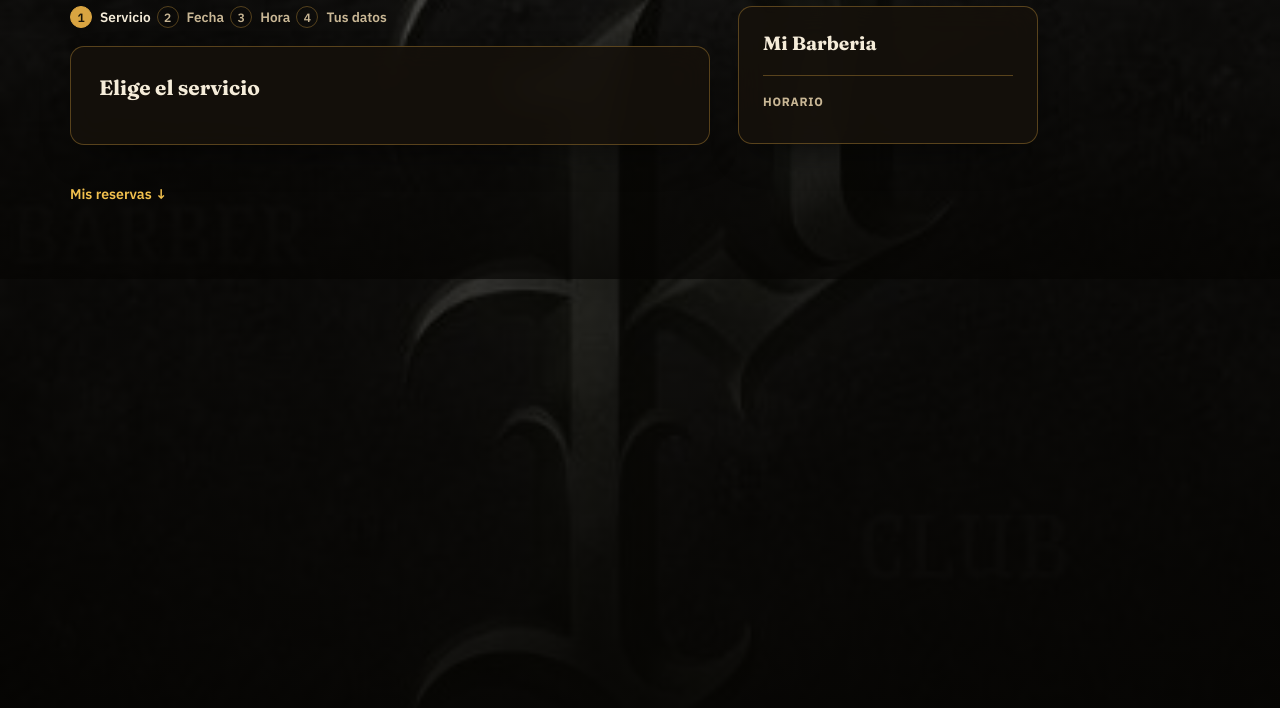
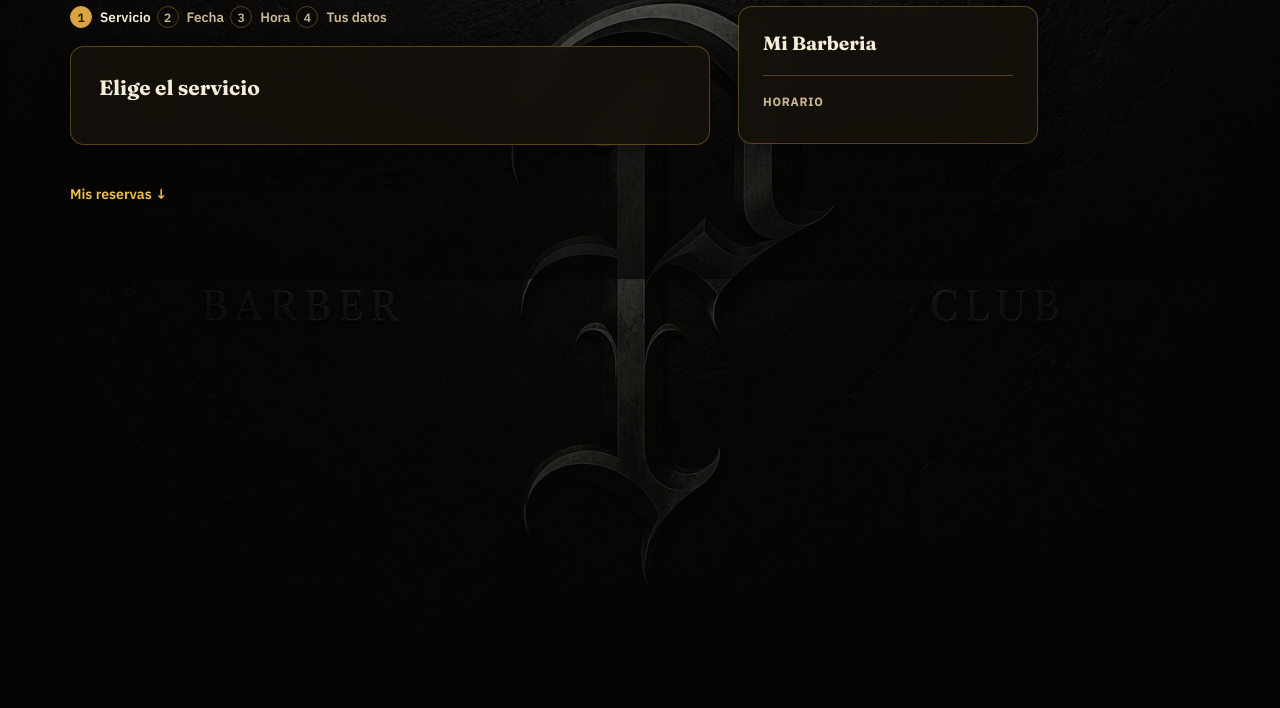
Before and after one commit to santiagovivasz512-cell/barberia-app, a website: page public/index.html in a window 1280 px wide. Shown: the part 92-800 px from the top of the page. Drawn offline with Linux system fonts and the light colour scheme; no server answers.

Commit message:
Usa una version de mayor calidad de la imagen de fondo
Co-Authored-By: Claude Sonnet 5 <noreply@anthropic.com>

```diff
--- a/public/css/styles.css
+++ b/public/css/styles.css
@@ -35,7 +35,7 @@ html, body {
   min-height: 100%;
   background:
     linear-gradient(180deg, rgba(5, 4, 2, 0.6), rgba(5, 4, 2, 0.92)),
-    var(--bg) url("/img/hero-bg.jpg") center / cover no-repeat fixed;
+    var(--bg) url("/img/hero-bg.webp") center / cover no-repeat fixed;
   color: var(--ink);
   font-family: var(--font-body);
   -webkit-font-smoothing: antialiased;
```
Also changed, not shown: public/img/hero-bg.jpg (deleted), public/img/hero-bg.webp (added).
